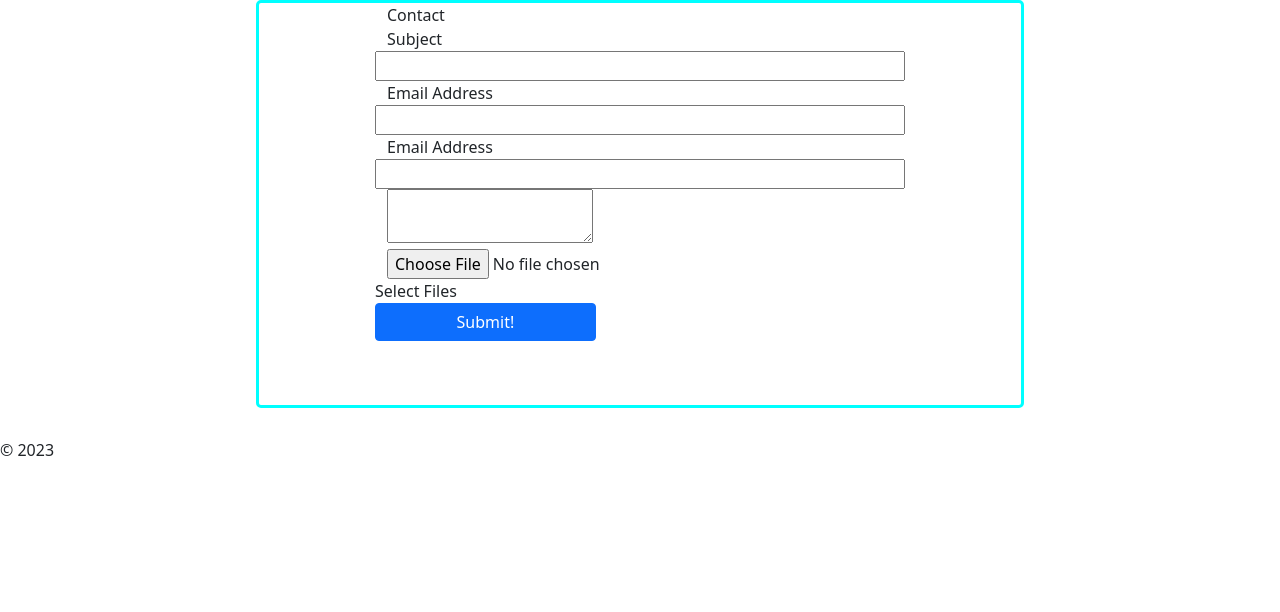
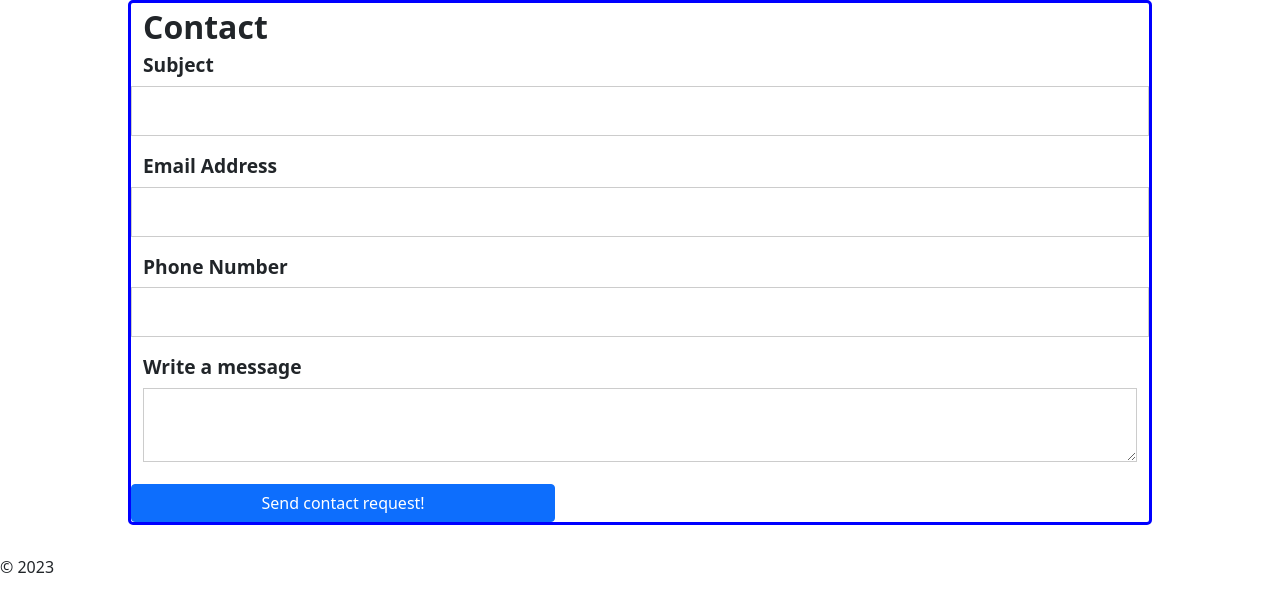
Before and after one commit to jonrickman/nikola_carpentry, a Flask app: template src/nikola_carpentry/templates/contact.html in a window 1280 px wide. Shown: the part 56-668 px from the top of the page. Run offline with Flask 3, Linux system fonts and the light colour scheme; the template is opened without the code that fills it: values that come from a table or form of the project are taken from there, others are empty; the visitor is signed in with stand-in values (Sample User, id 1); parts of the project's set-up code (start-up, migrations or seed data) failed here and were passed over; some libraries are stand-ins or nearby versions.

Commit message:
add some contact, mailer stuff

```diff
--- a/src/nikola_carpentry/app.py
+++ b/src/nikola_carpentry/app.py
@@ -40,7 +40,7 @@ app.config["SMTP_HOST"] = config["SMTP_HOST"]
 app.config["SMTP_PORT"] = config["SMTP_PORT"]
 app.config["SMTP_SERVICE_USER"] = config["SMTP_SERVICE_USER"]
 app.config["SMTP_SERVICE_PASSWORD"] = config["SMTP_SERVICE_PASSWORD"]
-app.config["OUTGOING_EMAIL_ADDRESS"] = config["OUTGOING_EMAIL_ADDRESS"]
+app.config["NOTIFICATION_RECIPIENTS"] = config["NOTIFICATION_RECIPIENTS"]
 
 db: SQLAlchemy = SQLAlchemy(model_class=Base, app=app)
 
--- a/src/nikola_carpentry/forms.py
+++ b/src/nikola_carpentry/forms.py
@@ -22,9 +22,9 @@ class ContactForm(FlaskForm):
     subject = StringField("Subject")
     contact_name = StringField("Name", validators=[DataRequired()])
     email = StringField("Email Address")
-    phone = StringField("Email Address")
-    content = CKEditorField("Content: ", validators=[DataRequired()])
-    submit = SubmitField("Submit!")
+    phone = StringField("Phone Number")
+    content = CKEditorField("Write a message", validators=[DataRequired()])
+    submit = SubmitField("Send contact request!")
 
 
 class ProjectForm(FlaskForm):
--- a/src/nikola_carpentry/static/css/contact.css
+++ b/src/nikola_carpentry/static/css/contact.css
@@ -0,0 +1,25 @@
+input[type=text], select, textarea {
+    width: 100%;
+    padding: 12px;
+    border: 1px solid #ccc;
+    margin-top: 6px;
+    margin-bottom: 16px;
+    resize: vertical;
+  }
+
+label {
+    font-size: larger;
+    font-weight: bolder;
+}
+
+#contact-form-label{
+    font-size:xx-large;
+    font-weight: bolder;
+}
+
+#contact-form{
+    width: 80%;
+    position:relative;
+    border: 3px solid blue;
+    border-radius: 5px;
+}
--- a/src/nikola_carpentry/templates/contact.html
+++ b/src/nikola_carpentry/templates/contact.html
@@ -2,25 +2,18 @@
 
 <!-- Head -->
 {% block head %}
-<title>Reviews</title>
-<link rel="stylesheet" href="{{ url_for('static', filename='css/reviews.css') }}" type="text/css" />
+<title>Contact</title>
+<link rel="stylesheet" href="{{ url_for('static', filename='css/contact.css') }}" type="text/css" />
 {% endblock %}
+
 <!--Body-->
 {% block body %}
-
 
 {% for message in get_flashed_messages() %}
 <h2>{{ message }}</h2>
 {% endfor %}
 
-<!-- admin section -->
-{% if user.username %}
-<h1>Review Admin Panel: Welcome {{user.username}}</h1>
-{% endif %}
-
-<!-- <div class="parent container d-flex justify-content-center align-items-center h-100"> -->
-<div>
-    <div class="container-fluid new-review">
+<div id="contact-form" class="container-fluid">
     <span id="contact-form-label">Contact</span>
     <form method="POST">
         {{ form.hidden_tag()}}
@@ -41,20 +34,14 @@
             {{ form.phone }}
         </div>
 
+        {{ form.content.label }}
         {{ form.content() }}
         {{ ckeditor.load() }}
         {{ ckeditor.config(name='content') }}
 
         <div class="row">
-                <input type="file">Select Files
-            </div>
-
-            <div class="row">
             {{ form.submit(class="btn btn-primary col-sm-5")}}
         </div>
     </form>
-
-
-    </div>
 </div>
 {% endblock %}
```
Also changed, not shown: src/nikola_carpentry/example_config.py (added, +18 -0 lines), src/nikola_carpentry/mailer.py (+17 -4 lines), 1 other file. Lines whose indentation alone changed are shown as unchanged.
